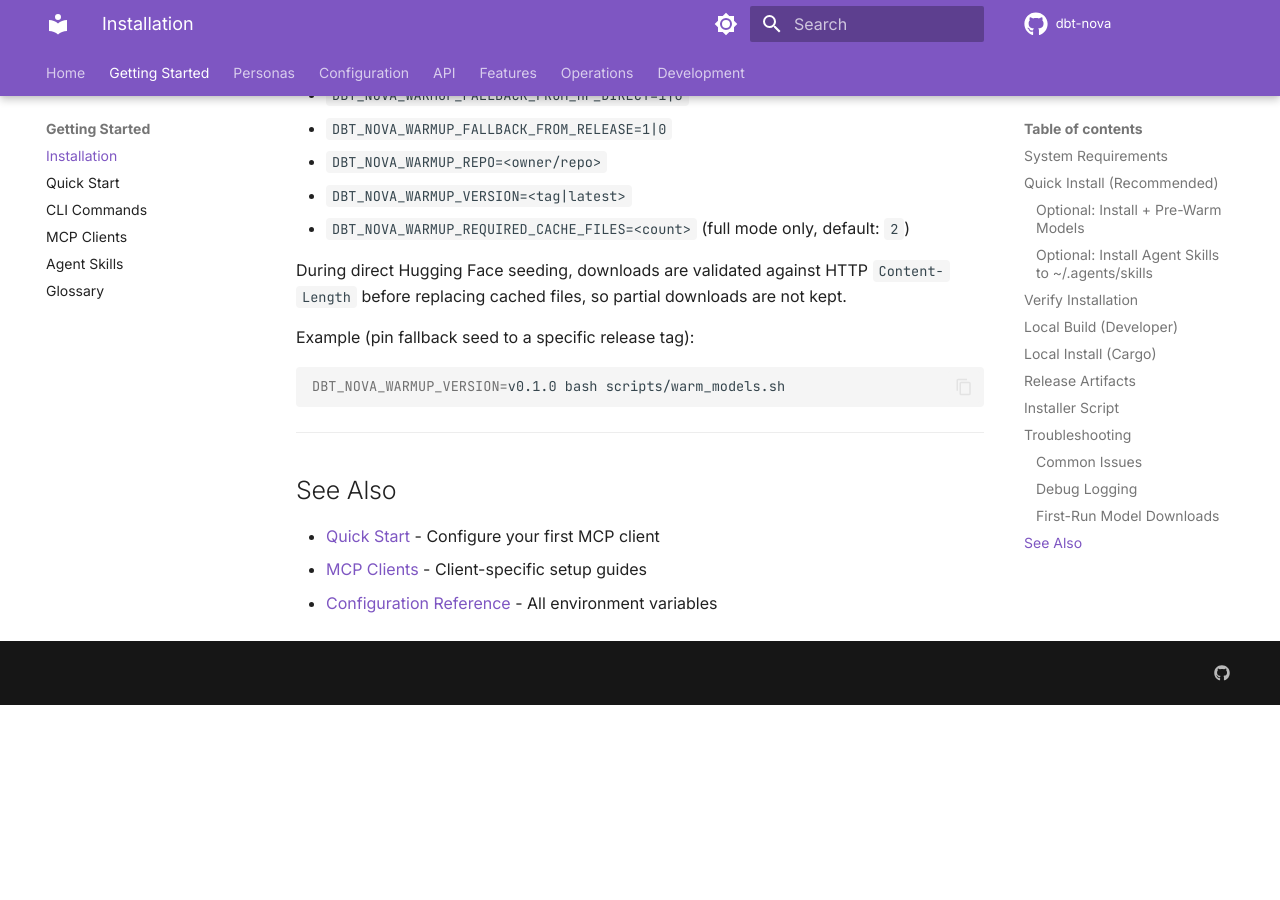
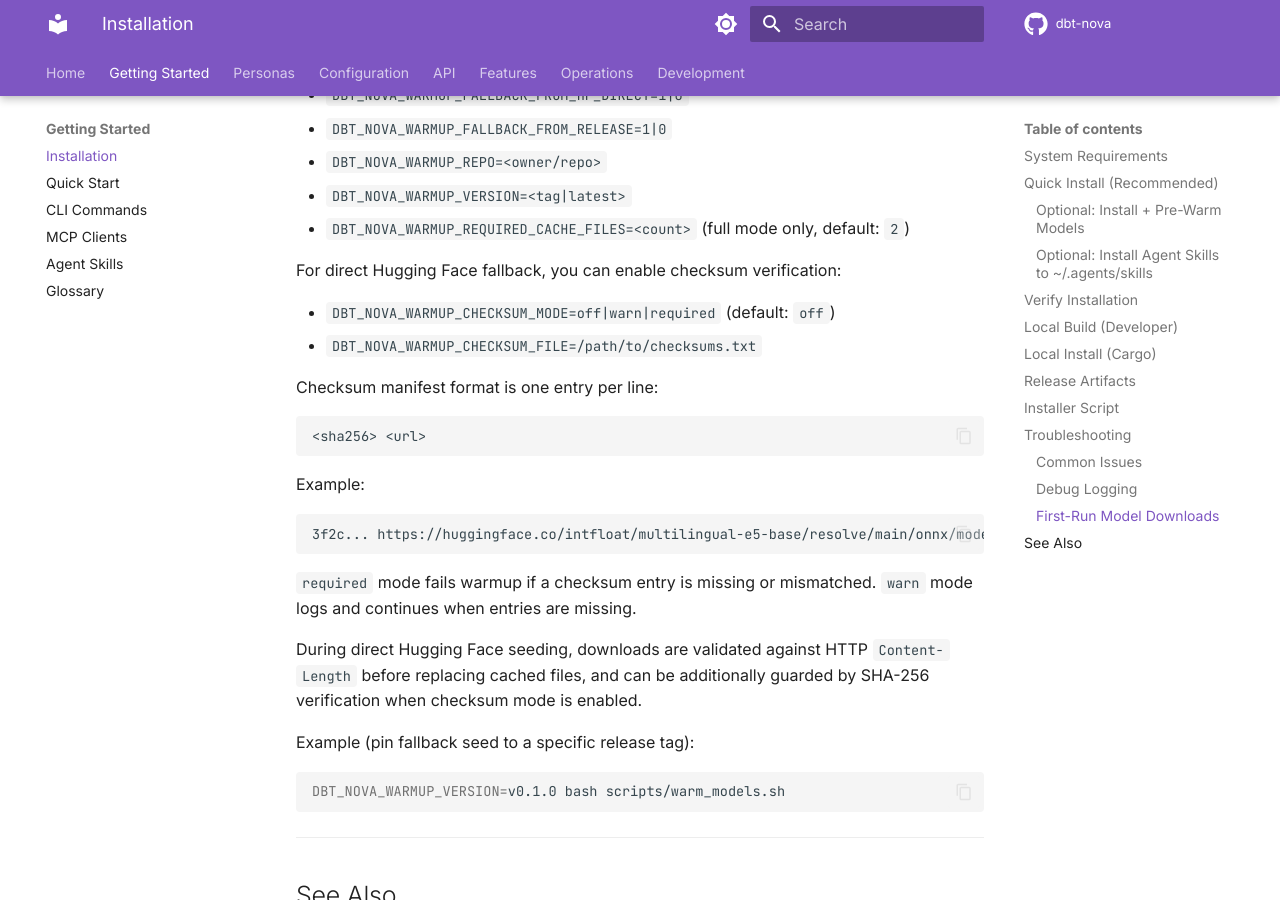
Before and after one commit to joe-broadhead/dbt-nova, an MkDocs documentation site: the page built from docs/getting-started/installation.md, in a window 1280 px wide and 900 px high, scrolled down 5807 px. Built offline with MkDocs 1.6.1 and Material for MkDocs 9.7.7, drawn with Linux system fonts in a browser that asks for light colours; comment, search, counter and statistics services are not loaded; before the commit the page ends 6512 px from its top, so only the background shows below that.

Commit message:
Add warmup checksum controls and .env gitignore hygiene
* Harden warm-model downloads and ignore local env files

* Enforce checksum failures for cached warmup files

* Re-download cached models after checksum mismatch

* docs: expand checksum example for required warmup mode

* fix: normalize checksum manifest line endings

* fix: only purge cached warmup files on hash mismatch

* fix: preserve checksum verifier status for cached files

````diff
--- a/docs/getting-started/installation.md
+++ b/docs/getting-started/installation.md
@@ -254,9 +254,29 @@ You can control this behavior with:
 - `DBT_NOVA_WARMUP_VERSION=<tag|latest>`
 - `DBT_NOVA_WARMUP_REQUIRED_CACHE_FILES=<count>` (full mode only, default: `2`)
 
+For direct Hugging Face fallback, you can enable checksum verification:
+
+- `DBT_NOVA_WARMUP_CHECKSUM_MODE=off|warn|required` (default: `off`)
+- `DBT_NOVA_WARMUP_CHECKSUM_FILE=/path/to/checksums.txt`
+
+Checksum manifest format is one entry per line:
+
+```text
+<sha256> <url>
+```
+
+Example:
+
+```text
+3f2c... https://huggingface.co/intfloat/multilingual-e5-base/resolve/main/onnx/model.onnx
+```
+
+`required` mode fails warmup if a checksum entry is missing or mismatched.
+`warn` mode logs and continues when entries are missing.
+
 During direct Hugging Face seeding, downloads are validated against HTTP
-`Content-Length` before replacing cached files, so partial downloads are not
-kept.
+`Content-Length` before replacing cached files, and can be additionally guarded
+by SHA-256 verification when checksum mode is enabled.
 
 Example (pin fallback seed to a specific release tag):
 
````
Also changed, not shown: README.md (+5 -0 lines), docs/getting-started/quickstart.md (+2 -0 lines), 3 other files.
